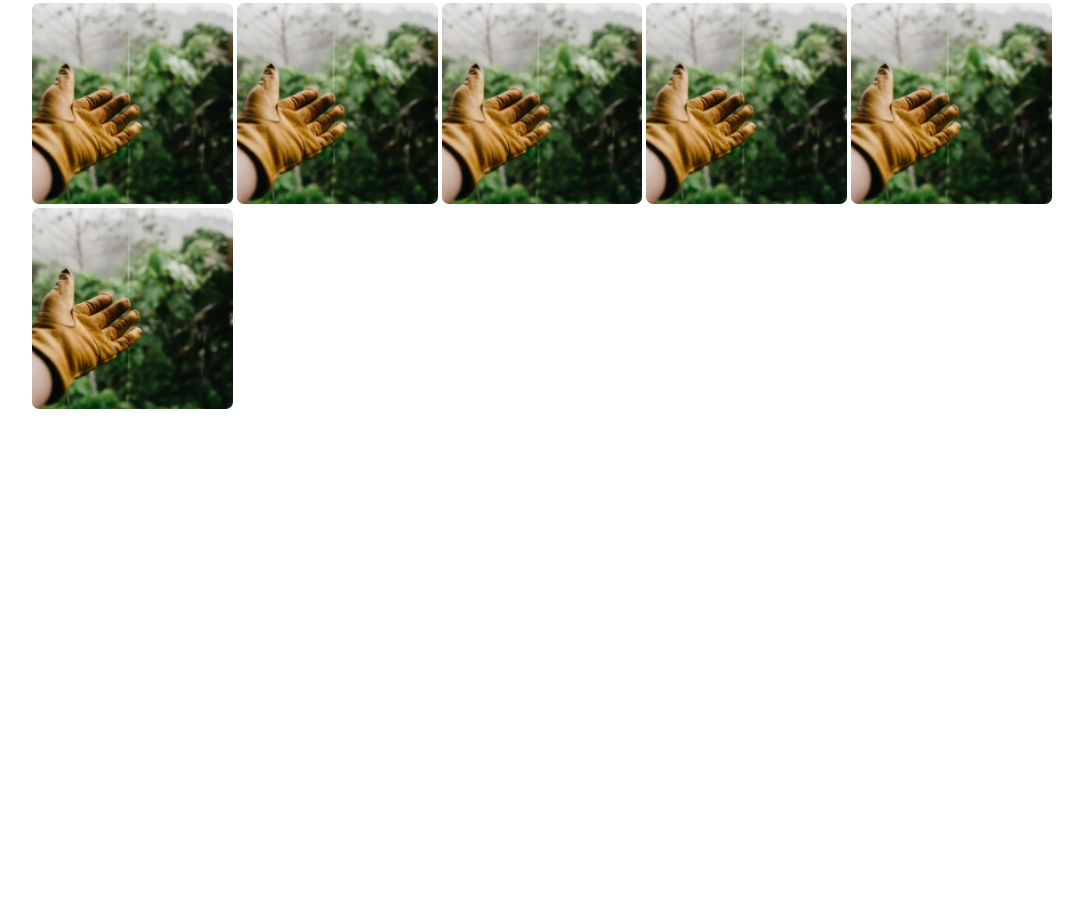
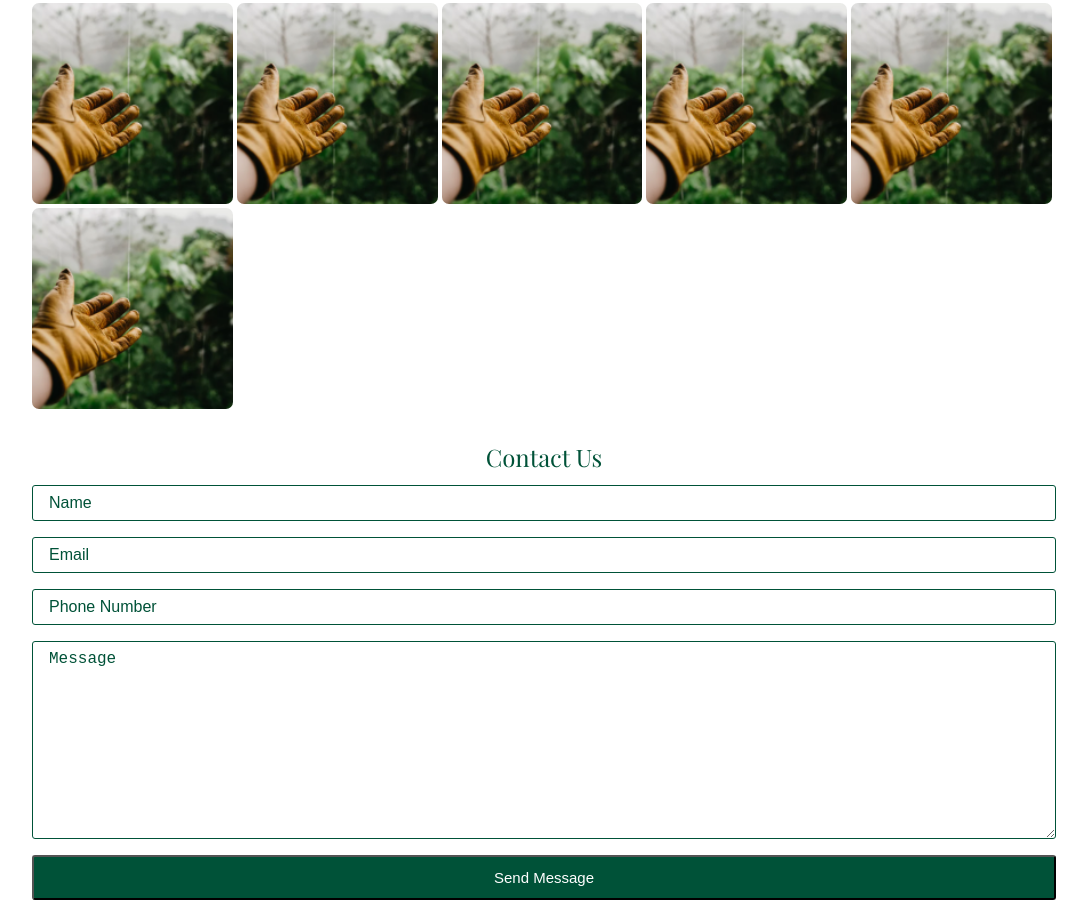
Before and after one commit to Shadier/diagnostic-sensei-css, a plain HTML site: page index.html in a window 1280 px wide. Shown: the part 1609-2525 px from the top of the page, without its empty margins (96-1183 px from the left). Before the commit the page ends 2038 px from the top, so only its background shows below. Drawn offline with Linux system fonts and the light colour scheme.

Commit message:
contact finished

```diff
--- /dev/null
+++ b/css/contact.css
@@ -0,0 +1,52 @@
+.contact {
+    padding: 0px 8px 16px 8px;
+    color: var(--color-primary);
+}
+
+.contact .title {
+    display: block;
+    text-align: center;
+    font-size: 24px;
+    line-height: 1;
+    margin: 0px;
+    margin-bottom: 16px;
+    font-family: 'Playfair Display';
+}
+
+input,
+textarea {
+    outline: none;
+    position: relative;
+    display: block;
+    border-radius: 3px;
+    font-size: 16px;
+    padding: 8px 16px;
+    border: 1px solid var(--color-primary);
+    width: 100%;
+    margin-bottom: 16px;
+    box-sizing: border-box;
+}
+
+input::placeholder,
+textarea::placeholder {
+    color: var(--color-primary);
+    text-transform: capitalize;
+}
+
+.contact button {
+    border-radius: 3px;
+    color: var(--color-secondary);
+    display: block;
+    width: 100%;
+    box-sizing: border-box;
+    font-size: 15px;
+    padding: 12px 18px;
+    text-align: center;
+    background-color: var(--color-primary);
+}
+
+@media (min-width: 600px) {
+    .contact {
+        padding: 16px 10%;
+    }
+}
--- a/index.html
+++ b/index.html
@@ -11,6 +11,7 @@
     <link rel="stylesheet" type="text/css" href="./css/principal.css">
     <link rel="stylesheet" type="text/css" href="./css/services.css">
     <link rel="stylesheet" type="text/css" href="./css/gallery.css">
+    <link rel="stylesheet" type="text/css" href="./css/contact.css">
     <link rel="stylesheet" type="text/css" href="./css/text-block.css">
 </head>
 
@@ -110,6 +111,16 @@
         <img class="cuadrado" src="./images/gallery.png" alt="">
         <img class="cuadrado" src="./images/gallery.png" alt="">
     </div>
+    <div class="contact">
+        <p class="title">Contact Us</p>
+        <form action="#">
+            <input type="text" name="name" id="name" placeholder="name">
+            <input type="email" name="email" id="email" placeholder="email">
+            <input type="phone" name="phone" id="phone" placeholder="phone number">
+            <textarea name="message" id="message" rows="10" placeholder="message"></textarea>
+            <button type="submit">Send Message</button>
+        </form>
+    </div>
 </body>
 
 </html>
```
Also changed, not shown: 2 other files.
